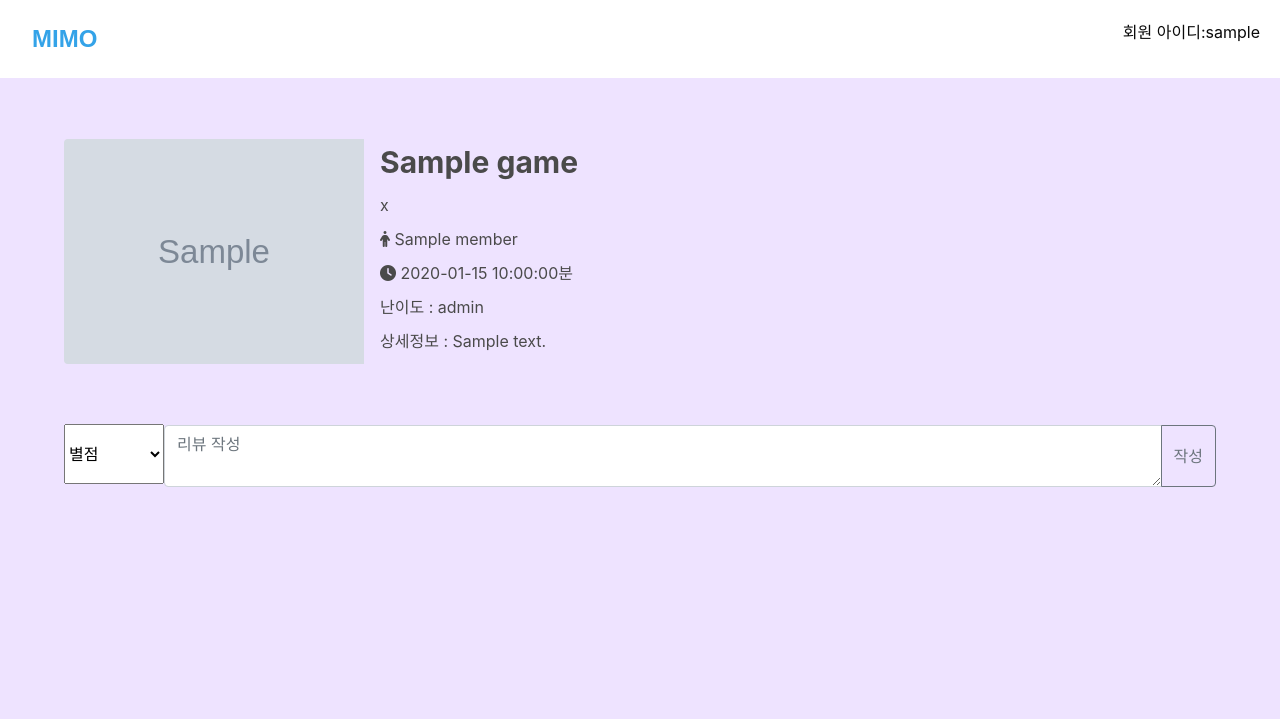
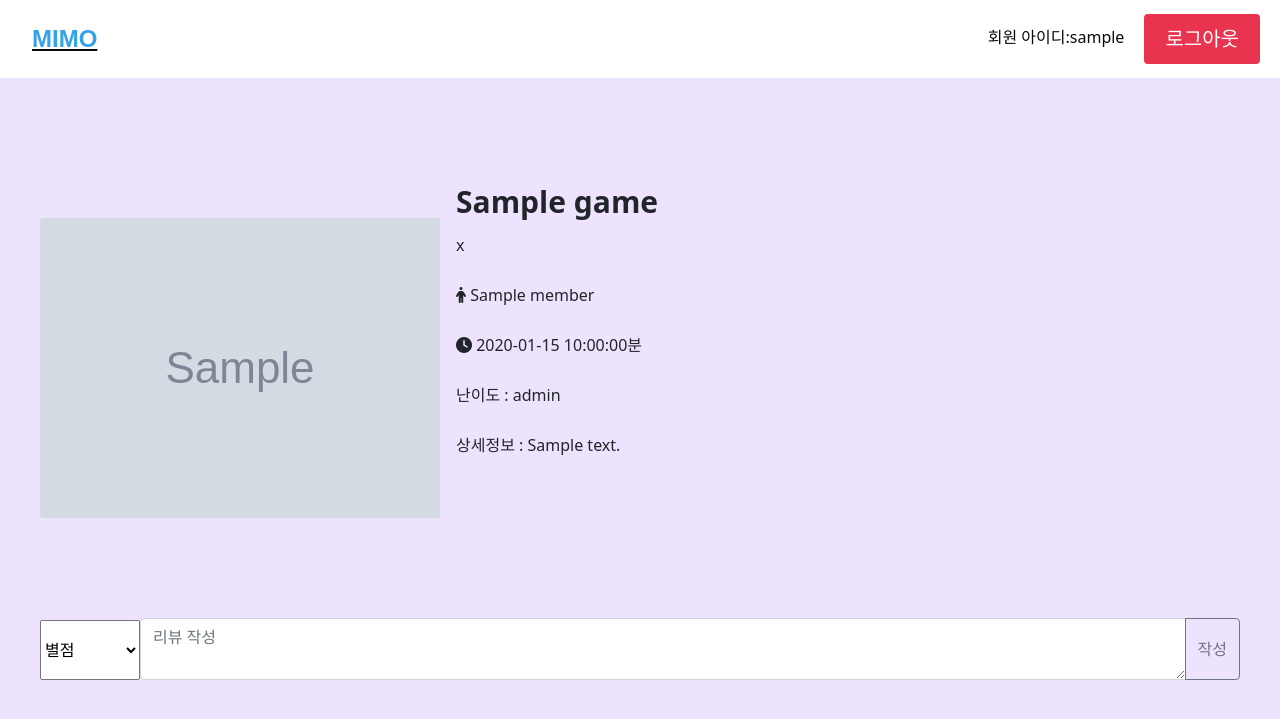
Before and after one commit to boardgamesite/finsih, a Flask app: template templates/detail.html in a window 1280 px wide. Shown: the top 719 px of the page. Run offline with Flask 2, Linux system fonts and the light colour scheme; the template is opened without the code that fills it: most values are stand-ins (such as "Sample title", 1, 10 or a date in 2020); grey boxes marked "Sample" are stand-in pictures; some libraries are stand-ins or nearby versions.

Commit message:
삭제버튼, 모바일처리된 최종본

```diff
--- a/app.py
+++ b/app.py
@@ -5,7 +5,6 @@ import hashlib
 from flask import Flask, render_template, jsonify, request, redirect, url_for
 from werkzeug.utils import secure_filename
 from datetime import datetime, timedelta
-
 app = Flask(__name__)
 app.config["TEMPLATES_AUTO_RELOAD"] = True
 app.config['UPLOAD_FOLDER'] = "./static/profile_pics"
@@ -13,8 +12,10 @@ app.config['UPLOAD_FOLDER'] = "./static/profile_pics"
 SECRET_KEY = 'SPARTA'
 
 import certifi
+
 ca = certifi.where()
-client = MongoClient('mongodb+srv://test:sparta@cluster0.rmptn.mongodb.net/Cluster0?retryWrites=true&w=majority', tlsCAFile=ca)
+
+client = MongoClient('mongodb+srv://test:sparta@cluster0.cb4pqhv.mongodb.net/Cluster0?retryWrites=true&w=majority')
 db = client.dbsparta
 
 @app.route('/')
@@ -29,13 +30,11 @@ def home():
     except jwt.exceptions.DecodeError:
         return redirect(url_for("login", msg="로그인 정보가 존재하지 않습니다."))
 
-
 # 로그인 페이지 라우터
 @app.route('/login')
 def login():
     # msg = request.args.get("msg")
     return render_template('login.html')
-
 
 @app.route('/user/<username>')
 def user(username):
@@ -44,11 +43,11 @@ def user(username):
     try:
         payload = jwt.decode(token_receive, SECRET_KEY, algorithms=['HS256'])
         status = (username == payload["id"])  # 내 프로필이면 True, 다른 사람 프로필 페이지면 False
+
         user_info = db.users.find_one({"username": username}, {"_id": False})
         return render_template('user.html', user_info=user_info, status=status)
     except (jwt.ExpiredSignatureError, jwt.exceptions.DecodeError):
         return redirect(url_for("home"))
-
 
 # 회원가입 api(토큰을 이용해서)
 @app.route('/sign_in', methods=['POST'])
@@ -71,7 +70,6 @@ def sign_in():
     else:
         return jsonify({'result': 'fail', 'msg': '아이디/비밀번호가 일치하지 않습니다.'})
 
-
 # 회원정보를 db에 저장하는 api
 @app.route('/sign_up/save', methods=['POST'])
 def sign_up():
@@ -89,7 +87,6 @@ def sign_up():
     db.users.insert_one(doc)
     return jsonify({'result': 'success'})
 
-
 # 회원가입 중복확인 api
 @app.route('/sign_up/check_dup', methods=['POST'])
 def check_dup():
@@ -97,20 +94,17 @@ def check_dup():
     exists = bool(db.users.find_one({"username": username_receive}))
     return jsonify({'result': 'success', 'exists': exists})
 
-
 # 화면 뒤로가기했을때 로그임 풀림 방지
 @app.after_request
 def after_request(response):
     response.headers["Cache-Control"] = "no-cache, no-store, must-revalidate"
     return response
 
-
 # 게임 카드 메인페이지에 전송
 @app.route("/game", methods=["GET"])
 def game_get():
     game_list = list(db.games.find({}, {'_id': False}))
     return jsonify({'games': game_list})
-
 
 # 메인 페이지에서 받은 url로 크롤링한 뒤 db에 저장
 @app.route("/game", methods=["POST"])
@@ -134,10 +128,9 @@ def game_post():
     print(doc)
 
     db.games.insert_one(doc)
-    return jsonify({'msg': '기록 완료!'})
+    return jsonify({'msg':'기록 완료!'})
 
-
-# 게임 타이틀을 통해 db에서 게임을 찾아 detail 페이지에 전송
+#게임 타이틀을 통해 db에서 게임을 찾아 detail 페이지에 전송
 @app.route('/detail/<gamename>')
 def detail(gamename):
     token_receive = request.cookies.get('mytoken')
@@ -150,18 +143,33 @@ def detail(gamename):
     except (jwt.ExpiredSignatureError, jwt.exceptions.DecodeError):
         return redirect(url_for("home"))
 
-
-# 코멘트 db에 저장
+# 리뷰 저장 api
 @app.route("/api/save_comments", methods=["POST"])
 def save_comments():
     star_receive = request.form['star_give']
     comment_receive = request.form['comment_give']
     name_receive = request.form['name_give']
 
-    doc = {'star': star_receive, 'comment': comment_receive, 'name': name_receive}
+    comment_list = list(db.comments.find({}, {'_id': False}))
+    count = len(comment_list) + 1
+
+    doc = {'star': star_receive, 'comment': comment_receive, 'name': name_receive, 'done': 0, 'num': count}
     db.comments.insert_one(doc)
 
     return jsonify({'msg': '작성 완료!'})
 
+
+# 리뷰 삭제 api
+@app.route("/api/delete_comment", methods=["POST"])
+def coment_delete():
+    num_receive = request.form['num_give']
+    db.comments.update_one({'num': int(num_receive)}, {'$set': {'done': 1}})
+    return jsonify({'msg': '삭제 완료!'})
+
+
+
+
+
+
 if __name__ == '__main__':
     app.run('0.0.0.0', port=5000, debug=True)
--- a/static/mystyle.css
+++ b/static/mystyle.css
@@ -8,8 +8,7 @@ body {
     max-width: 750px;
     margin: auto;
 }
-
-nav {
+nav{
     padding: 20px;
 }
 
@@ -51,7 +50,7 @@ input::-webkit-calendar-picker-indicator {
 }
 
 
-.nick_name {
+.nick_name{
     display: block;
     margin-top: 12px;
     margin-left: auto;
--- a/templates/detail.html
+++ b/templates/detail.html
@@ -2,58 +2,63 @@
 <html lang="en">
 <head>
     <meta charset="UTF-8">
-    <!--    부트스트랩 css-->
+  <meta name="viewport" content="width=device-width, initial-scale=1, shrink-to-fit=no">
+
+    <!-- Bulma CSS -->
+    <link rel="stylesheet" href="https://cdn.jsdelivr.net/npm/bulma@0.9.1/css/bulma.min.css">
+    <!-- Font Awesome CSS -->
+    <link href="//maxcdn.bootstrapcdn.com/font-awesome/4.7.0/css/font-awesome.min.css" rel="stylesheet">
+    <!-- Bulma CSS보다 아래에 있어야한다.-->
+    <link href="{{ url_for('static', filename='mystyle.css') }}" rel="stylesheet">
+    <!-- JS -->
+    <script src="https://ajax.googleapis.com/ajax/libs/jquery/3.4.1/jquery.min.js"></script>
+    <script src="https://cdnjs.cloudflare.com/ajax/libs/jquery-cookie/1.4.1/jquery.cookie.js"></script>
+
     <link href="https://cdn.jsdelivr.net/npm/bootstrap@5.0.2/dist/css/bootstrap.min.css" rel="stylesheet"
           integrity="sha384-EVSTQN3/azprG1Anm3QDgpJLIm9Nao0Yz1ztcQTwFspd3yD65VohhpuuCOmLASjC" crossorigin="anonymous">
-    <link rel="stylesheet" href="https://cdn.jsdelivr.net/npm/bulma@0.9.1/css/bulma.min.css">
 
-    <!--    jquery, 부트스트랩 JS-->
-    <script src="https://ajax.googleapis.com/ajax/libs/jquery/3.5.1/jquery.min.js"></script>
-    <script src="https://cdn.jsdelivr.net/npm/bootstrap@5.0.2/dist/js/bootstrap.bundle.min.js"
-            integrity="sha384-MrcW6ZMFYlzcLA8Nl+NtUVF0sA7MsXsP1UyJoMp4YLEuNSfAP+JcXn/tWtIaxVXM"
-            crossorigin="anonymous"></script>
 
     <!--    폰트어썸 js-->
     <script src="https://kit.fontawesome.com/ffe5b5696f.js" crossorigin="anonymous"></script>
 
-    <link href="../static/mystyle.css" rel="stylesheet"/>
 
     <title>{{ game.title }} | MIMO</title>
 
     <style>
-        .title-card {
-            width: 90%;
-            max-width: 1200px;
-            margin: 50px auto;
+         body {
+            background-color: RGBA(213, 184, 255, 0.4);
+            min-height: 100vh;
         }
 
-        .pic {
-            width: 300px;
+        .title-card {
+            width: 95%;
+            max-width: 1200px;
+            margin: 90px auto 50px auto;
+        }
+        .pic{
+            width : 400px;
+            height: 400px;
 
             display: flex;
             flex-direction: column;
             align-items: center;
             justify-content: center;
         }
-
-        .card-body > p {
+        .card-body>p{
             padding: 5px 0px;
         }
-
-        .card-body > h1 {
+        .card-body>h1{
             font-size: 30px;
             font-weight: 700;
         }
-
         .star {
-            width: 100px;
+            width : 100px;
             height: 60px;
             margin-bottom: 15px;
         }
-
-        .commentsave {
-            width: 90%;
-            max-width: 1200px;
+        .comment_save {
+            width: 95%;
+            max-width : 1200px;
             margin: auto;
 
             display: flex;
@@ -61,16 +66,17 @@
             justify-content: center;
             align-items: center;
         }
-
-        .mycards {
+         .comment_list {
             width: 95%;
             max-width: 1200px;
-            margin: auto;
+            margin: 10px auto 10px auto;
         }
-
-        .mycards > .card {
+        .comment_list > .card {
             margin-top: 10px;
             margin-bottom: 10px;
+        }
+         .card-body > button {
+            float: right;
         }
     </style>
 
@@ -89,11 +95,22 @@
                 }
             })
         }
-        function sign_out() {
-            $.removeCookie('mytoken', {path: '/'});
-            alert('로그아웃!')
-            window.location.href = "/login"
+
+              {#리뷰 삭제 ajax#}
+        function delete_comment(num) {
+            $.ajax({
+                type: "POST",
+                url: "/api/delete_comment",
+                data: {num_give: num},
+                success: function (response) {
+                    alert(response["msg"])
+                    window.location.reload()
                 }
+            });
+        }
+
+
+
     </script>
 </head>
 <body>
@@ -106,6 +123,7 @@
                 </a>
             </div>
             <p class="nick_name">회원 아이디:{{ user_info.username }}</p>
+            <button class="level-item button is-sparta is-medium logout_btn" onclick="sign_out()">로그아웃</button>
         </nav>
     </section>
 
@@ -128,7 +146,7 @@
         </div>
     </div>
 
-<div class="commentsave">
+    <div class="comment_save">
         <div class="starbox">
             <select class="star" id="star">
                 <option selected>별점</option>
@@ -143,9 +161,12 @@
         </div>
     </div>
 
-<div class="mycards" id="comment-list">
+   {#    리뷰 조회 박스#}
+    <div class="comment_list" id="comment-list">
+
         {% for comment in comment_list %}
             {% if comment.name==name %}
+                {% if comment.done ==0 %}
                     <div class="card">
                         <div class="card-header">
                             {% for x in range(comment.star|int) %}
@@ -157,12 +178,17 @@
                             <blockquote class="blockquote mb-0">
                                 <p>{{ comment.comment }}</p>
                             </blockquote>
+                            <button onclick="delete_comment({{ comment.num }})" type="button"
+                                    class="btn btn-outline-danger">삭제
+                            </button>
                         </div>
                     </div>
+                {% endif %}
             {% endif %}
         {% endfor %}
     </div>
 
 
+
 </body>
 </html>
```
Also changed, not shown: templates/index.html (+11 -12 lines), templates/login.html (+5 -5 lines), static/game_imgs/카탄.jpeg (added). Lines whose indentation alone changed are shown as unchanged.
